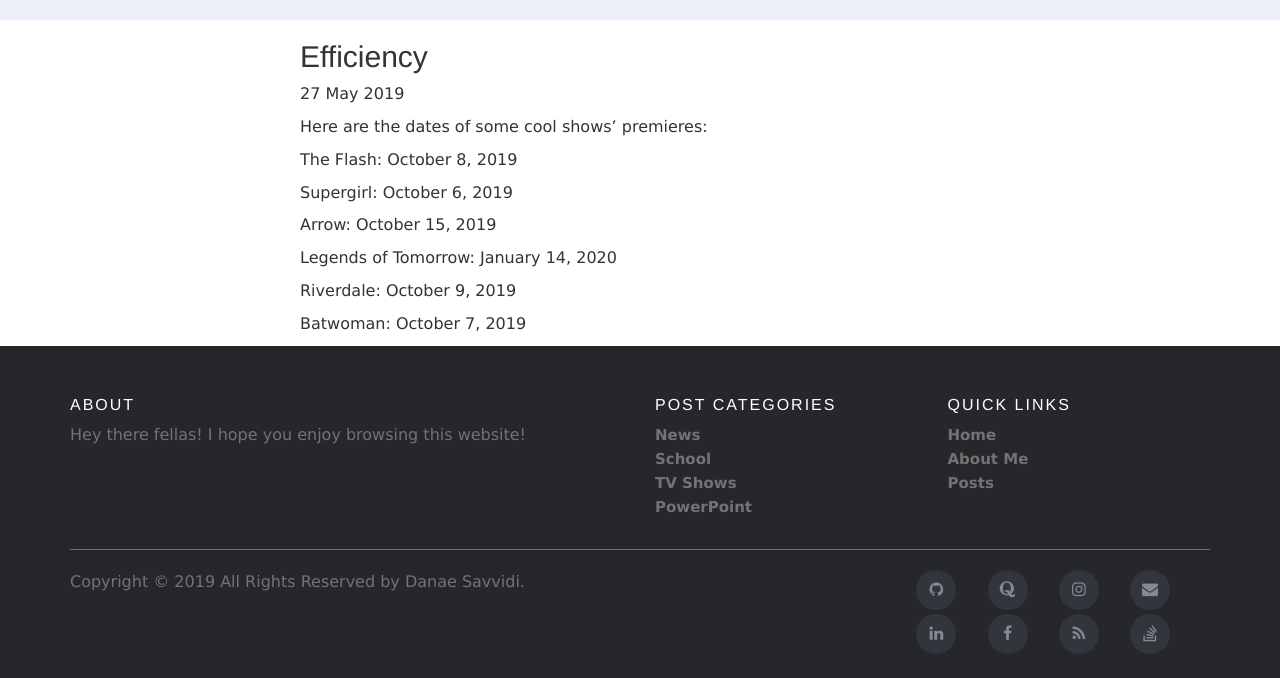
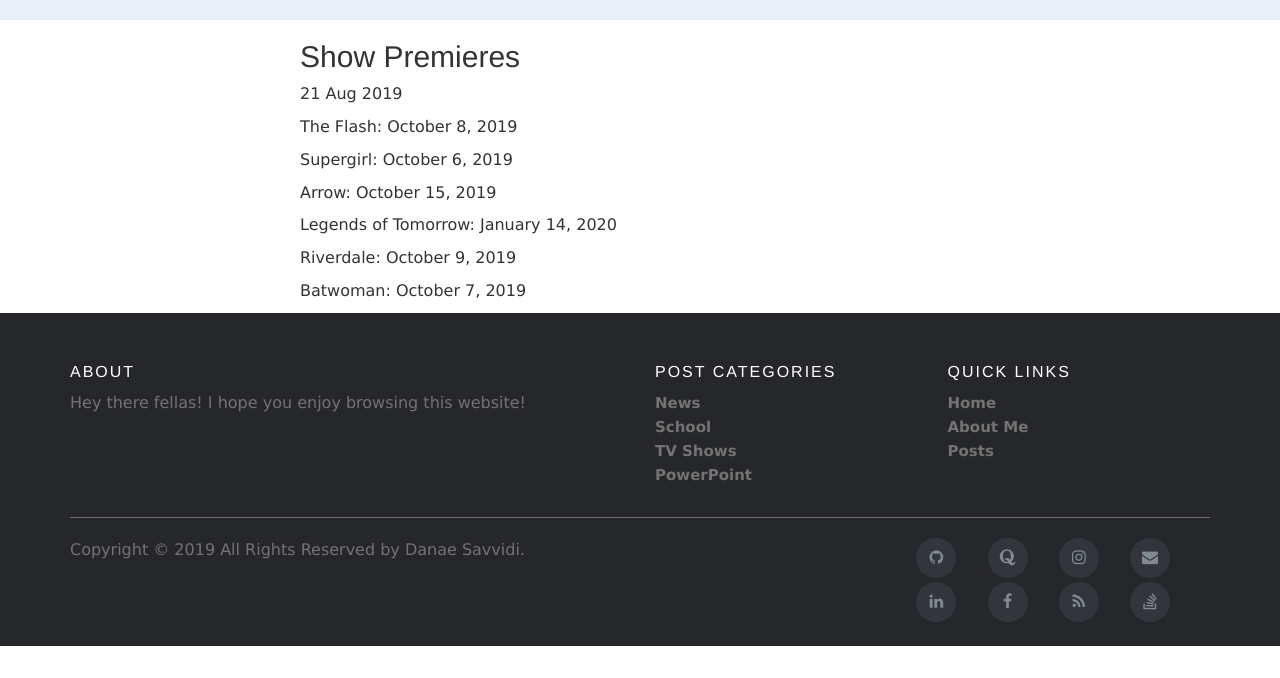
Before and after one commit to danaesav/danaesav.github.io, a Jekyll site: the page built from _posts/2019-08-21-cw-shows.md, in a window 1280 px wide and 1083 px high. Shown: the part 405-1083 px from the top of the window. Built offline with Jekyll 4.4.1, drawn with Linux system fonts in a browser that asks for light colours.

Commit message:
Update 2019-08-21-cw-shows.md

```diff
--- a/_posts/2019-08-21-cw-shows.md
+++ b/_posts/2019-08-21-cw-shows.md
@@ -1,12 +1,8 @@
 ---
 layout: post
-title: "Efficiency"
-subtitle: "Less is More"
-date: 2019-05-27 16:30 -0600
+title: "Show Premieres"
 tags: platform
 ---
-
-Here are the dates of some cool shows' premieres:
 
 The Flash: October 8, 2019
 
```
